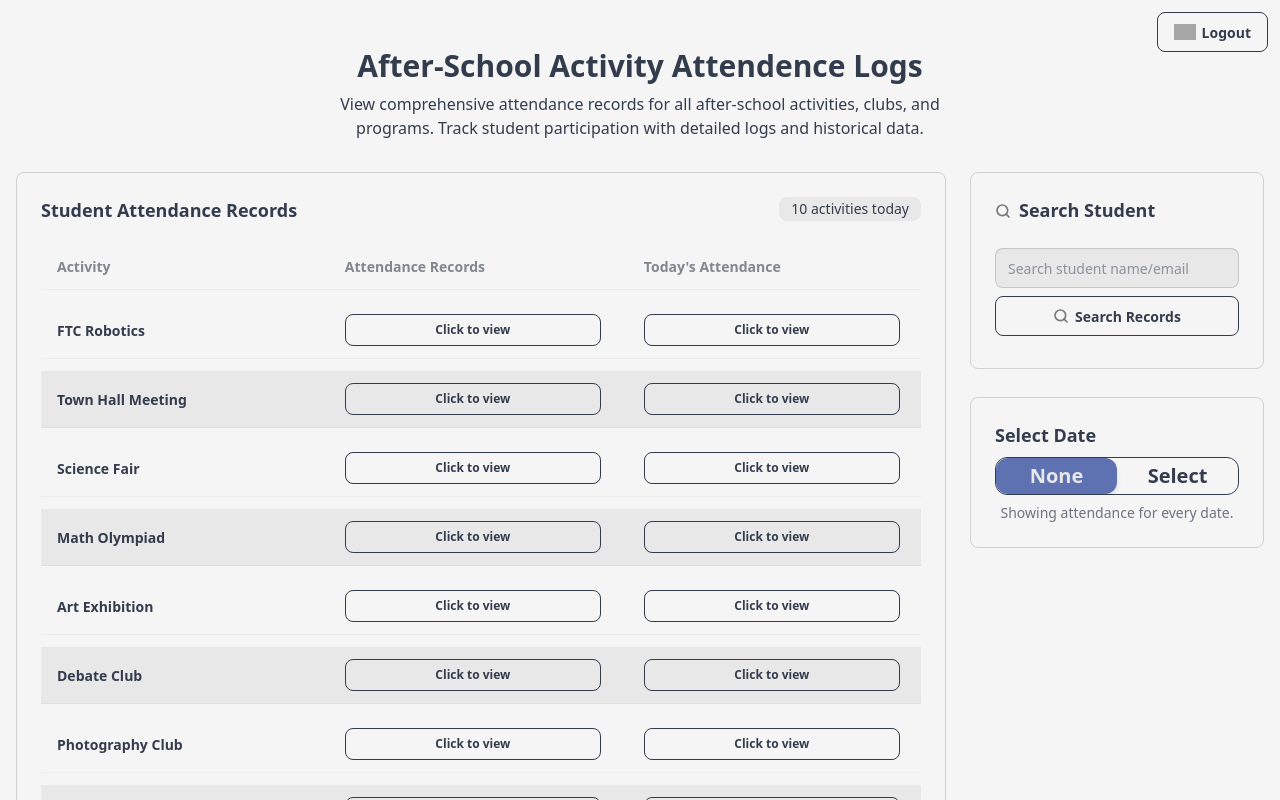
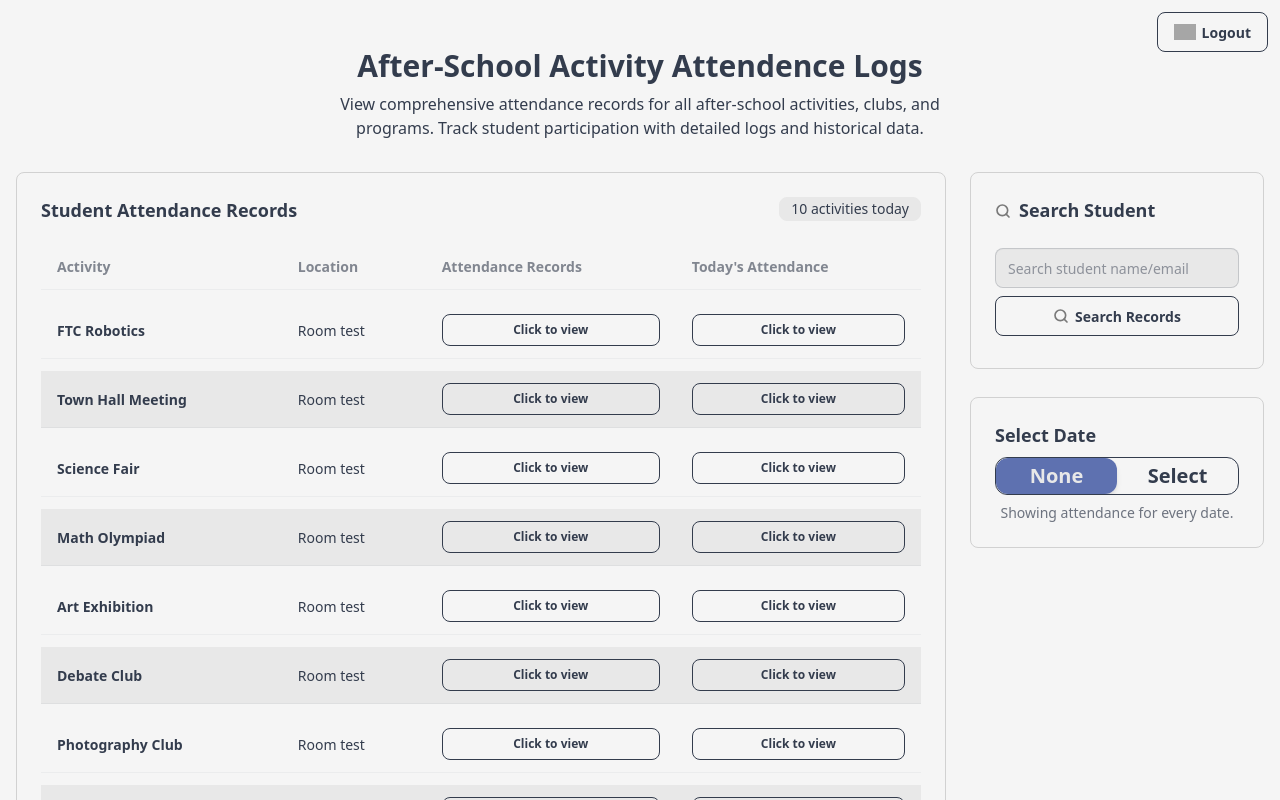
Before and after one commit to sitechtimes/nfc-afterschool, a Nuxt app in the folder frontend/: page / in a window 1280 px wide. Shown: the top 800 px of the page. Built offline with nearby package versions, Linux system fonts and the light colour scheme; grey boxes are pictures that could not be loaded.

Commit message:
Figma boy, figma boy

```diff
--- a/frontend/app/pages/index.vue
+++ b/frontend/app/pages/index.vue
@@ -38,6 +38,8 @@
               <thead>
                 <tr>
                   <th>Activity</th>
+                  <th>Location</th>
+                  <!-- So I dont forget make smaller width -->
                   <th>Attendance Records</th>
                   <th>Today's Attendance</th>
                 </tr>
@@ -49,6 +51,7 @@
                   class="w-full rounded-xl"
                 >
                   <th class="">{{ activity }}</th>
+                  <td>Room test</td>
                   <td>
                     <button
                       @click="
```
